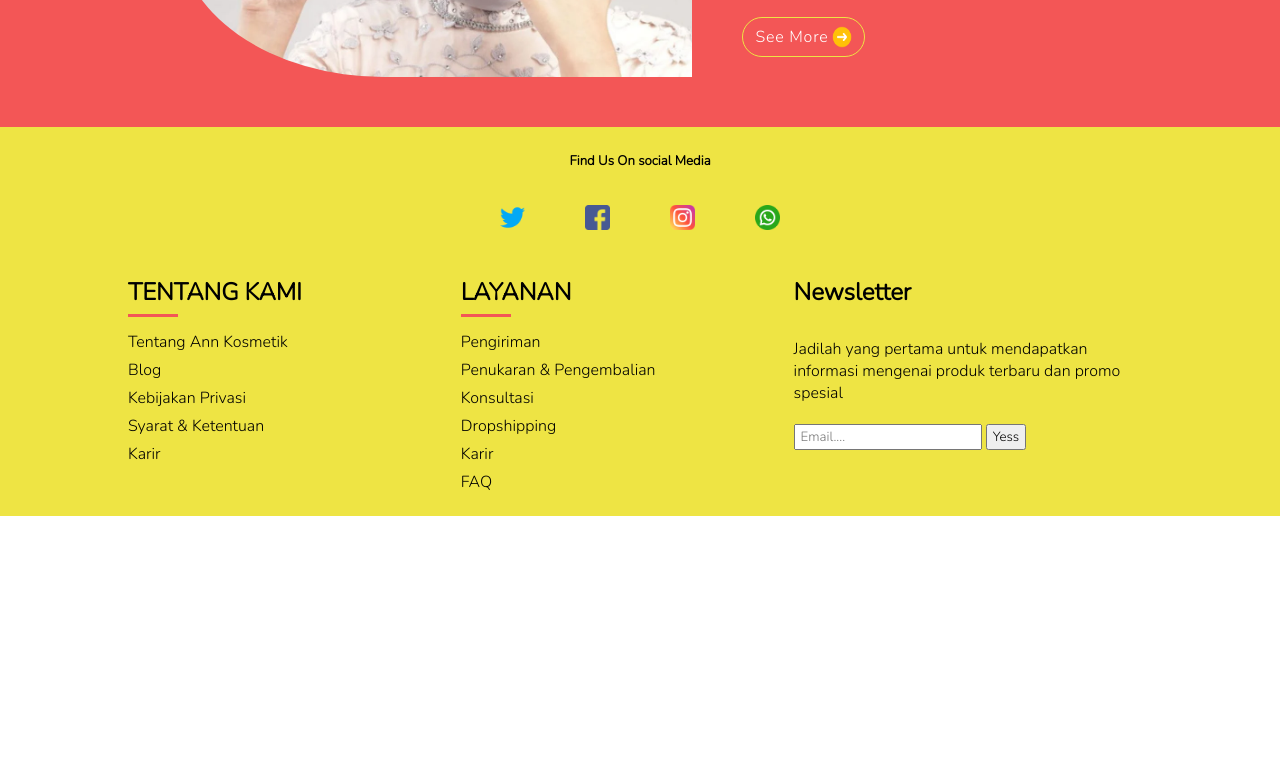
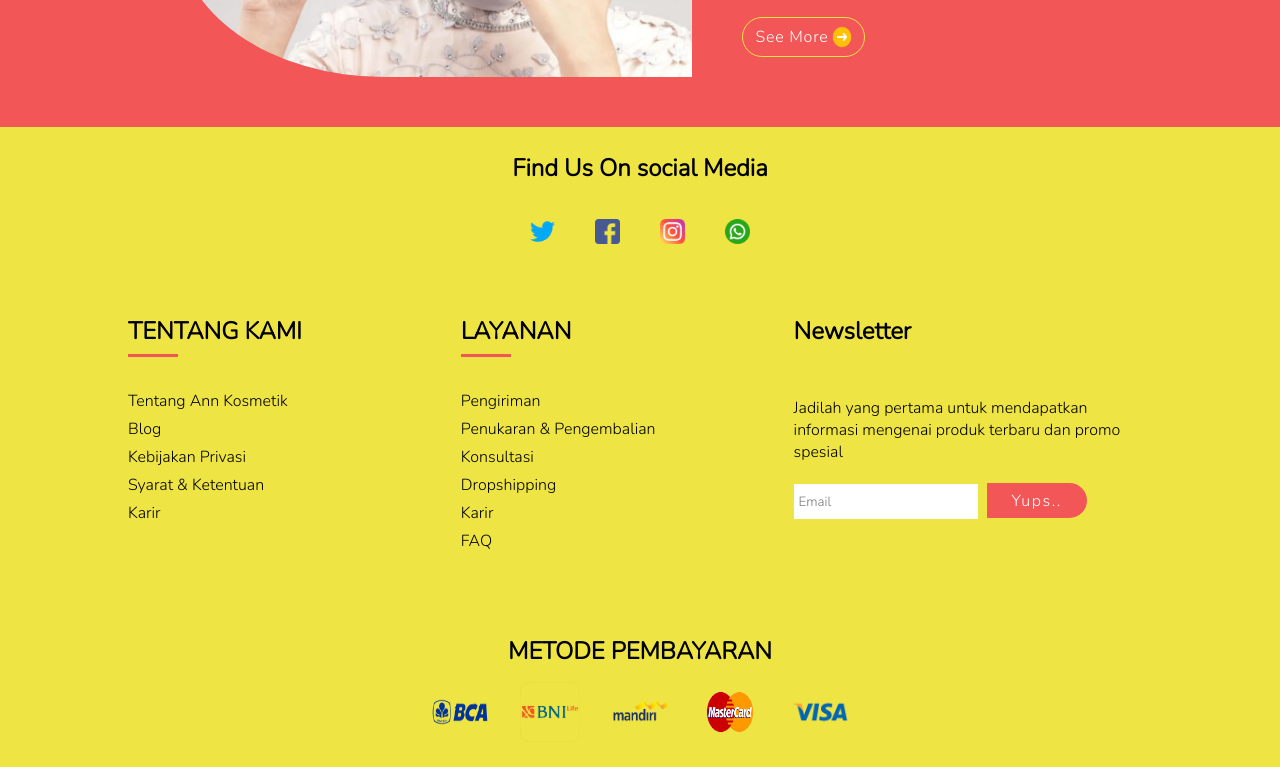
Before and after one commit to Muh-Aswar/Kosmetik-Landingpage, a plain HTML site: page index.html in a window 1280 px wide. Shown: the part 1374-2141 px from the top of the page. Before the commit the page ends 1890 px from the top, so only its background shows below. Drawn offline with Linux system fonts and the light colour scheme.

Commit message:
Update-footer

```diff
--- a/index.html
+++ b/index.html
@@ -89,7 +89,7 @@
 
     <footer>
         <div class="footer-container">
-            <h5>Find Us On social Media</h5>
+            <h2>Find Us On social Media</h2>
             <div class="wraper-sosmed">
                 <div class="sosmed">
                     <span><img src="asset/img/twitter-1.png" alt="twitter"></span>
@@ -122,8 +122,18 @@
                     <div class="newsletter">
                         <h2>Newsletter</h2>
                         <p>Jadilah yang pertama untuk mendapatkan informasi mengenai produk terbaru dan promo spesial</p>
-                        <div class="wraper-email"><input type="text" placeholder="Email...."> <button>Yess</button></div>
+                        <div class="wraper-email"><input type="text" placeholder="Email"> <button>Yups..</button></div>
                     </div>
+                </div>
+            </div>
+            <div class="payment">
+                <h2>METODE PEMBAYARAN</h2>
+                <div class="icon-bank">
+                    <img src="asset/img/payment/bca.png" alt="">
+                    <img src="asset/img/payment/bni.png" alt="">
+                    <img src="asset/img/payment/mandiri.png" alt="">
+                    <img src="asset/img/payment/master-card.png" alt="">
+                    <img src="asset/img/payment/visa.png" alt="">
                 </div>
             </div>
         </div>
--- a/style.css
+++ b/style.css
@@ -268,7 +268,7 @@ li:hover{
     /* height: 300px; */
     text-align: center;
 }
-.footer-container h5{
+.footer-container h2{
     padding:25px 0;
 }
 .wraper-sosmed{
@@ -281,12 +281,13 @@ li:hover{
     display: flex;
     justify-content: center;
 }
-.sosmed span{
-    margin: 10px 30px;
+.wraper-sosmed>.sosmed>span{
+    margin: 10px 20px;
 }
-.sosmed span>img{
+.sosmed>span>img{
     width: 25px;
     object-fit: cover;
+    cursor: pointer;
 }
 .footer-container .wraper-about-footer{
     display: flex;
@@ -309,13 +310,13 @@ li:hover{
     content: "";
     position: absolute;
     left: 0;
-    top: 18%;
+    top: 25%;
     width: 50px;
     height: 3px;
     background: #f35656;
 }
 .about-footer h2{
-    margin-bottom: 30px;
+    margin-bottom: 25px;
 }
 .about-footer .tentang-kami>p{
     line-height: 0.5rem;
@@ -331,7 +332,7 @@ li:hover{
     content: "";
     position: absolute;
     left: 0;
-    top: 18%;
+    top: 25%;
     width: 50px;
     height: 3px;
     background: #f35656;
@@ -350,6 +351,39 @@ li:hover{
 }
 .newsletter .wraper-email input,button{
     padding: 2px 5px;
+    height: 35px;
+    border: none;
+}
+.newsletter .wraper-email button{
+    width: 100px;
+    margin-left: 5px;
+    border-top-right-radius: 45px;
+    border-bottom-right-radius: 45px;
+    border: 2px solid #f35656;
+    font-size: 1rem;
+    letter-spacing: 0.1rem;
+    background: #f35656;
+    color: #fff;
+    cursor: pointer;
+}
+.newsletter .wraper-email button:hover{
+    background: #eee444;
+    color: #000;
+}
+.footer-container .payment{
+    margin-top: 30px;
+    padding: 20px 0;
+}
+.footer-container .payment>h2{
+    padding: 10px 0;
+}
+.footer-container .payment .icon-bank{
+    display: flex;
+    justify-content: center;
+}
+.footer-container .payment .icon-bank>img{
+    width: 60px;
+    margin: 5px 15px;
 }
 
 /* ---------- End Footer ---------- */
```
